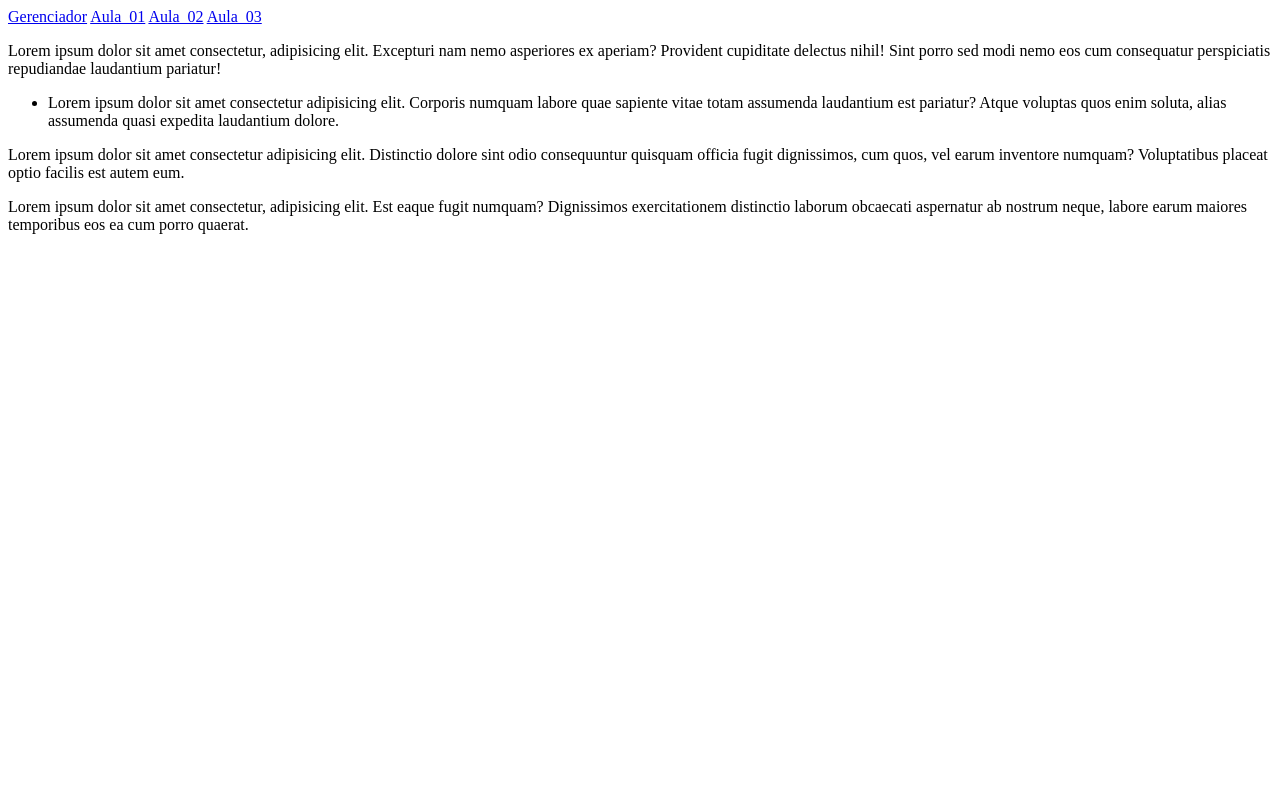
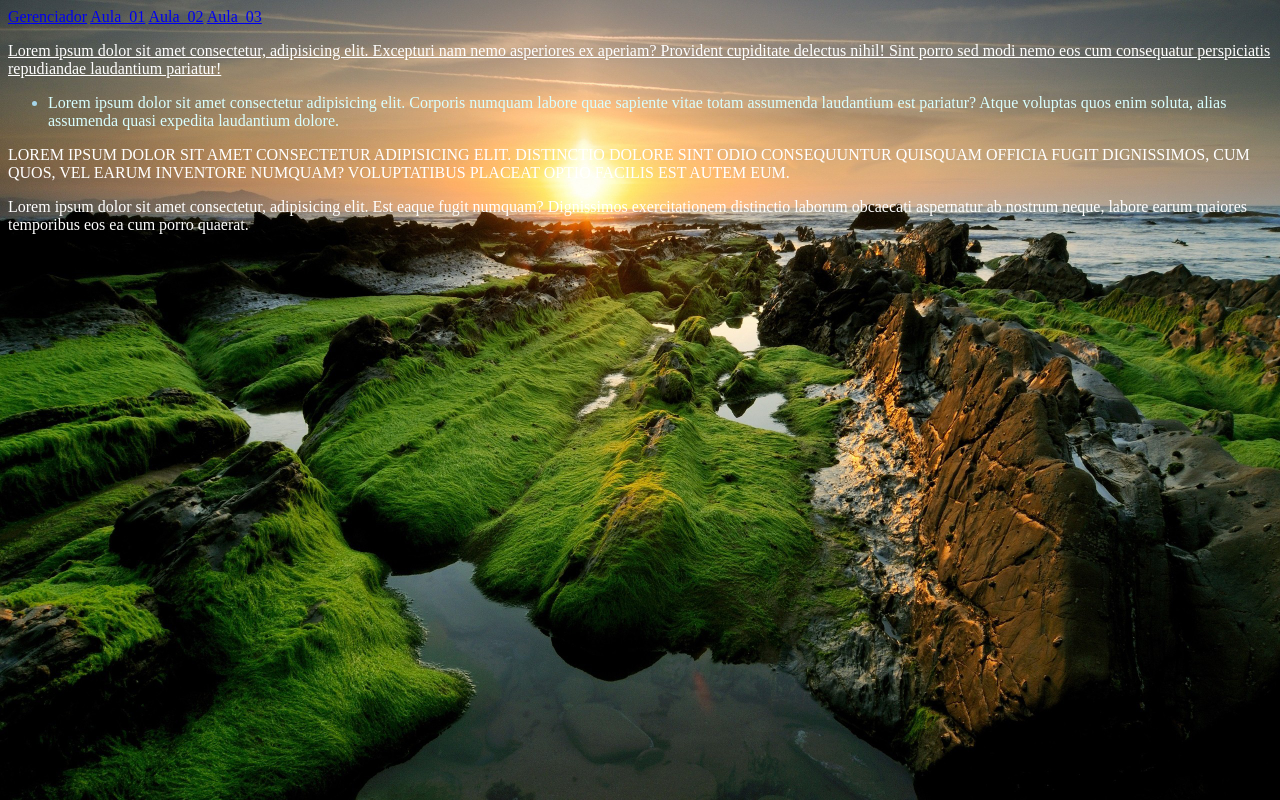
Before and after one commit to NeroSzS/aulas_ProgaramadorWeb, a plain HTML site: page aula_03/index.html in a window 1280 px wide. Drawn offline with Linux system fonts and the light colour scheme.

Commit message:
Aprendendo sobre Backgroud e Cores

```diff
--- a/aula_03/index.html
+++ b/aula_03/index.html
@@ -14,14 +14,14 @@
         <a href="index.html">Aula_03</a>
     </nav>
     <div>
-        <p>Lorem ipsum dolor sit amet consectetur, adipisicing elit. Excepturi nam nemo asperiores ex aperiam? Provident cupiditate delectus nihil! Sint porro sed modi nemo eos cum consequatur perspiciatis repudiandae laudantium pariatur!</p>
+        <p class="sublinhado">Lorem ipsum dolor sit amet consectetur, adipisicing elit. Excepturi nam nemo asperiores ex aperiam? Provident cupiditate delectus nihil! Sint porro sed modi nemo eos cum consequatur perspiciatis repudiandae laudantium pariatur!</p>
 
         <ul>
-            <li><p>Lorem ipsum dolor sit amet consectetur adipisicing elit. Corporis numquam labore quae sapiente vitae totam assumenda laudantium est pariatur? Atque voluptas quos enim soluta, alias assumenda quasi expedita laudantium dolore.</p></li>
+            <li><p class="verde">Lorem ipsum dolor sit amet consectetur adipisicing elit. Corporis numquam labore quae sapiente vitae totam assumenda laudantium est pariatur? Atque voluptas quos enim soluta, alias assumenda quasi expedita laudantium dolore.</p></li>
         </ul>
     </div>
 
-    <p>Lorem ipsum dolor sit amet consectetur adipisicing elit. Distinctio dolore sint odio consequuntur quisquam officia fugit dignissimos, cum quos, vel earum inventore numquam? Voluptatibus placeat optio facilis est autem eum.</p>
+    <p id="maiusculas">Lorem ipsum dolor sit amet consectetur adipisicing elit. Distinctio dolore sint odio consequuntur quisquam officia fugit dignissimos, cum quos, vel earum inventore numquam? Voluptatibus placeat optio facilis est autem eum.</p>
 
     <p>Lorem ipsum dolor sit amet consectetur, adipisicing elit. Est eaque fugit numquam? Dignissimos exercitationem distinctio laborum obcaecati aspernatur ab nostrum neque, labore earum maiores temporibus eos ea cum porro quaerat.</p>
 </body>
--- a/aula_03/style.css
+++ b/aula_03/style.css
@@ -0,0 +1,28 @@
+body {
+    background-image: url(imgs/Background-Sites.jpg);
+    background-color: var(--cor-primaria);
+    background-size: cover;
+    background-repeat: no-repeat;
+    color: white;
+    margin-bottom: 300px;
+}
+
+:root {
+    --cor-primaria: #73abd2;
+    --cor-secundaria:#a6d5e9;
+    --cor-tercearia:#d9ffff;
+}
+
+.sublinhado {
+    text-decoration: underline;
+}
+.verde {
+    color: var(--cor-tercearia);
+}
+#maiusculas {
+    text-transform: uppercase;
+}
+
+li::marker {
+    color: var(--cor-secundaria);
+}
```
Also changed, not shown: aula_03/imgs/Background-Sites.jpg (added).
